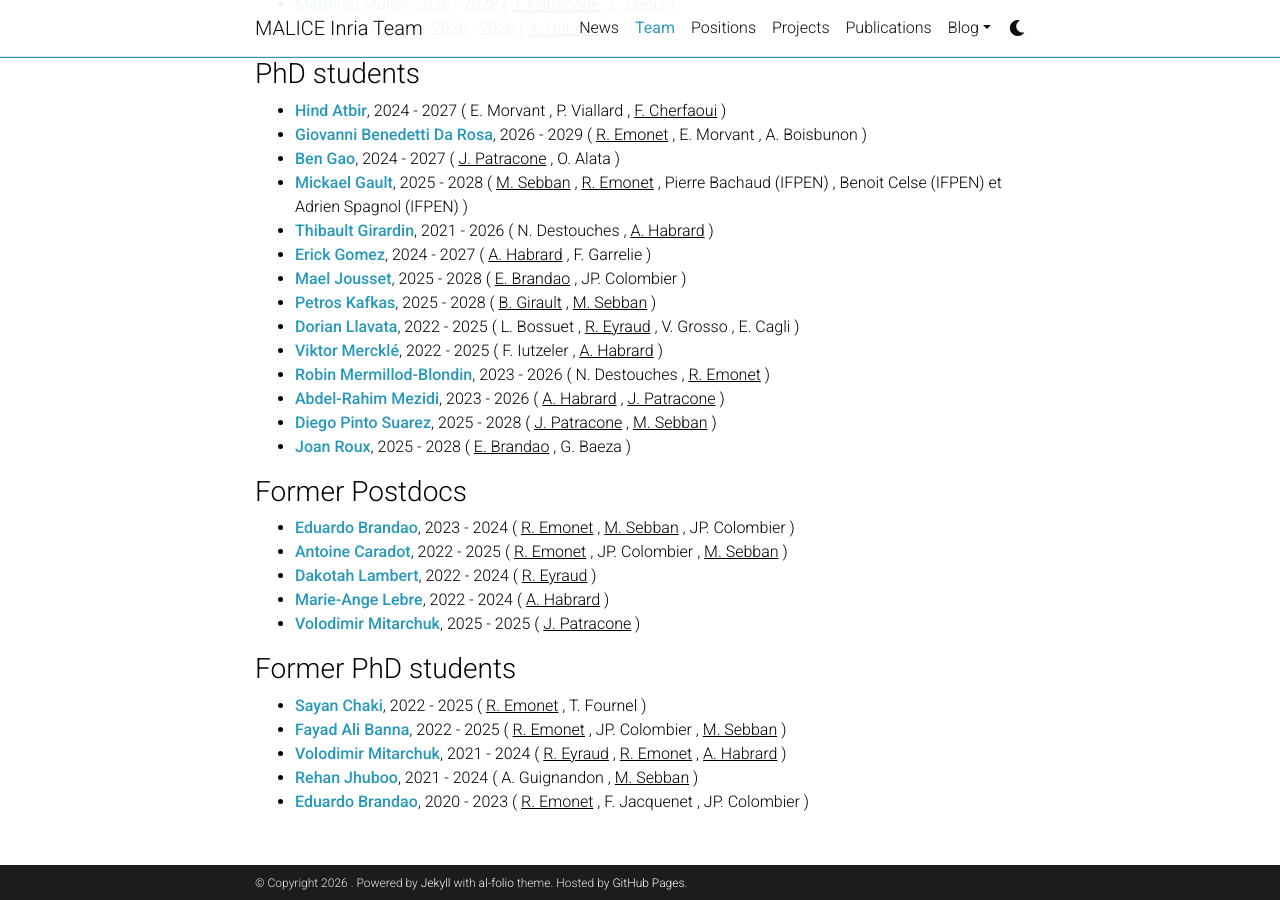
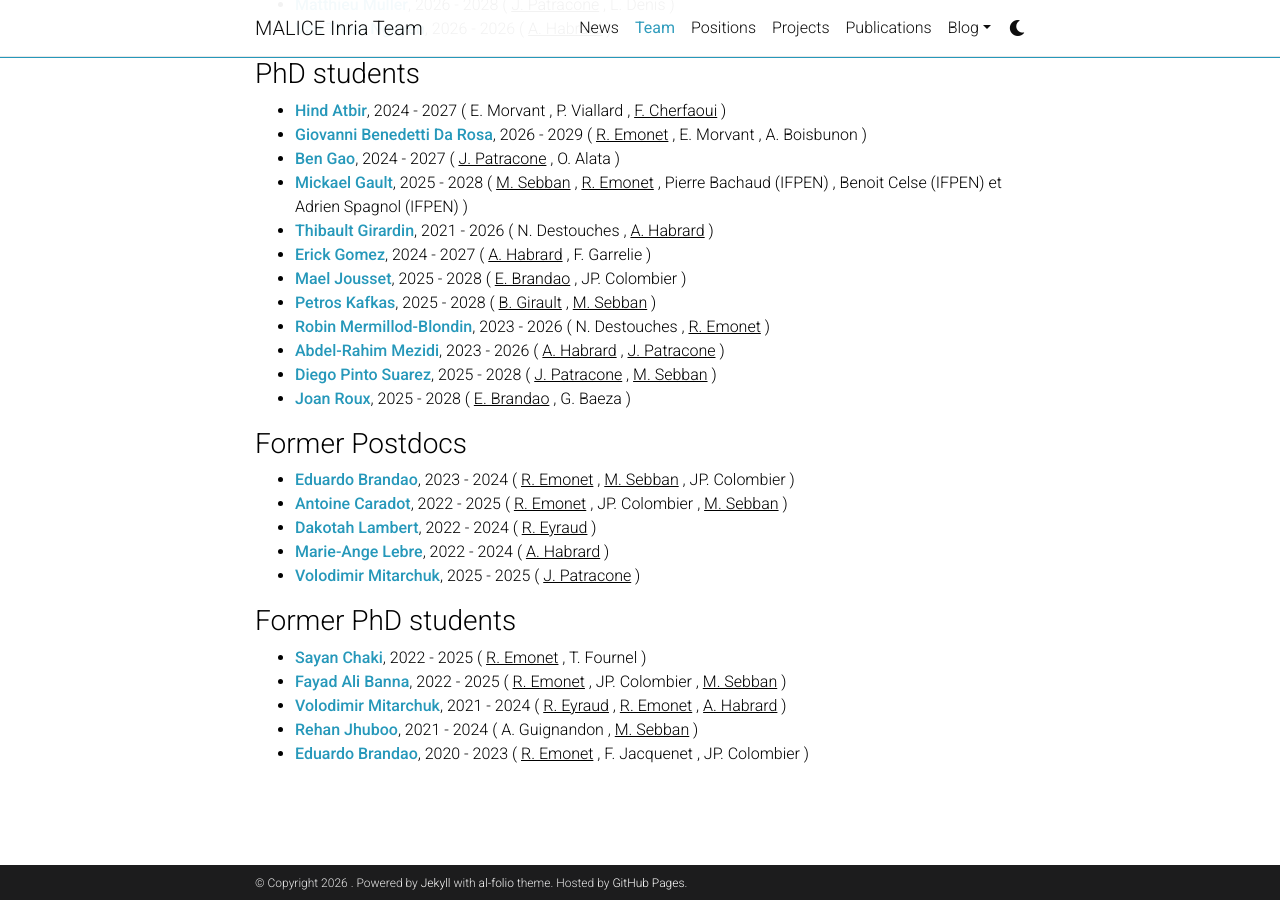
Before and after one commit to labhc-malice/labhc-malice.github.io, a Jekyll site: the page built from _pages/team.md, in a window 1280 px wide and 900 px high, scrolled down 1580 px. Built offline with Jekyll 4.4.1, drawn with Linux system fonts in a browser that asks for light colours; comment, search, counter and statistics services are not loaded; a style sheet for code colours, icons or effects is not loaded.

Commit message:
Update phdstudents.yml

```diff
--- a/_data/phdstudents.yml
+++ b/_data/phdstudents.yml
@@ -21,22 +21,6 @@
   starting_date: 2023
   end_date: 2026
   team_thematic: True
-
-- firstname: Viktor
-  lastname: Mercklé
-  url:
-  supervisor: [F. Iutzeler, A. Habrard]
-  starting_date: 2022
-  end_date: 2025
-  team_thematic: False
-
-- firstname: Dorian
-  lastname: Llavata
-  url:
-  supervisor: [L. Bossuet, R. Eyraud, V. Grosso, E. Cagli]
-  starting_date: 2022
-  end_date: 2025
-  team_thematic: False
 
 - firstname: Hind
   lastname: Atbir
```
